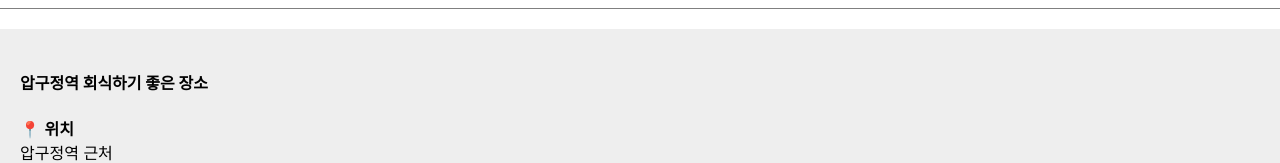
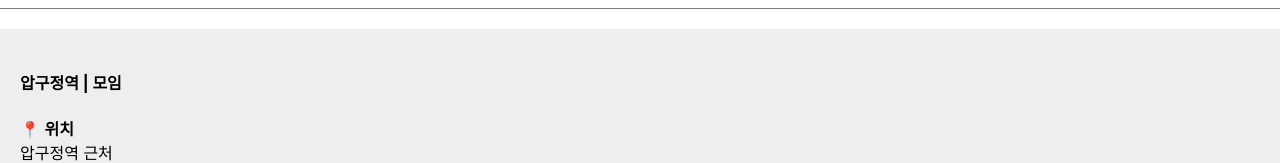
Before and after one commit to ella-yschoi/letsEat, a React (Create React App) app: page / in a window 1280 px wide. Both pictures are taken after a click on the element "압구정역 | 모임". Shown: the part 520-683 px from the top of the page. Built offline with nearby package versions, Linux system fonts and the light colour scheme.

Commit message:
feat: Add editing title button feature

```diff
--- a/src/App.js
+++ b/src/App.js
@@ -81,7 +81,7 @@ function App() {
       - 다만 이 중괄호 안에는 html 요소만 들어가야 하므로 조건문 아닌 삼항연산자 사용
       - null은 비어있는 html용으로 자주 사용함
       - 제목 클릭시 모달 띄우려면? 클릭시 state만 조절하기 */}
-      {modal === true ? <Modal/> : ''}
+      {modal === true ? <Modal title={title} setTitle={setTitle}/> : ''}
 
       {/* JSX: 변수 넣을 때 {} 사용 → Data Binding */}
       <h4>{ post }</h4>
@@ -89,11 +89,11 @@ function App() {
   );
 }
 
-function Modal() {
+function Modal(props) {
   return(
     // 추후 컴포넌트로 넣을 것 ----------
     <div className='modal'>
-      <h4>압구정역 회식하기 좋은 장소</h4>
+      <h4>{props.title[2]}</h4>
       <p>
         📍 <b>위치</b><br/>
         압구정역 근처
@@ -119,6 +119,8 @@ function Modal() {
         프랑스 여행하는 기분 내고 싶다? 추천!
         <br/>
         </p>
+        <button onClick={()=>{props.setTitle(['성수역 | 데이트',
+        '강남역 | 회식', '압구정역에서 이거 먹자!'])}}>제목 수정해서 공유하기</button>
     </div>
   )
 }
```
